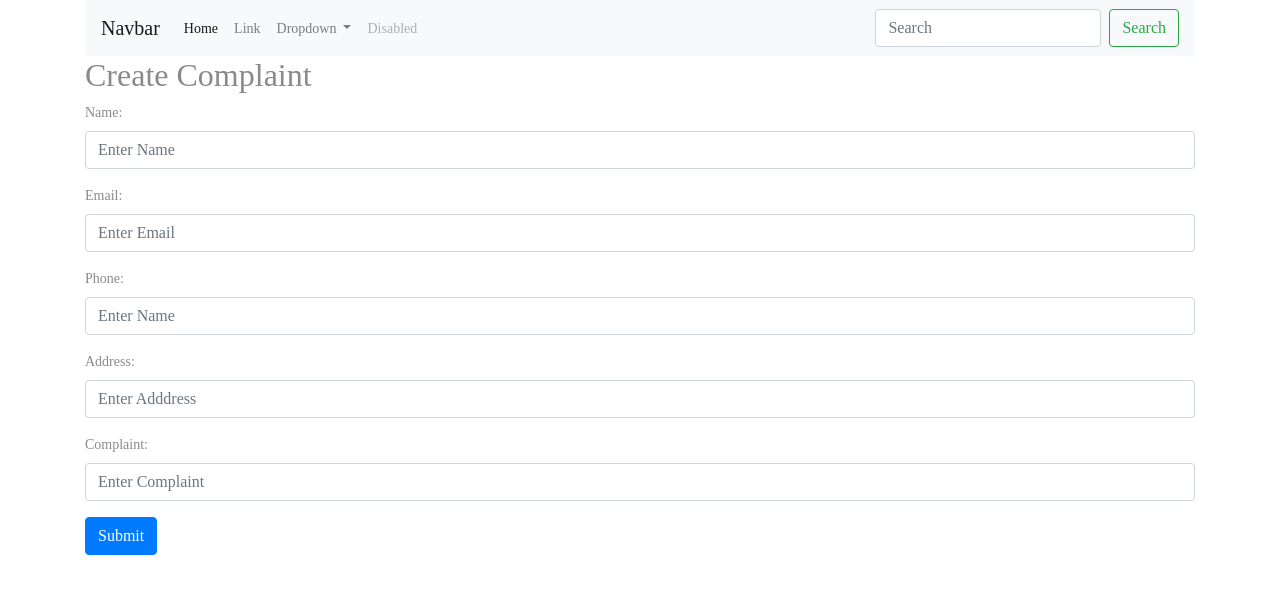
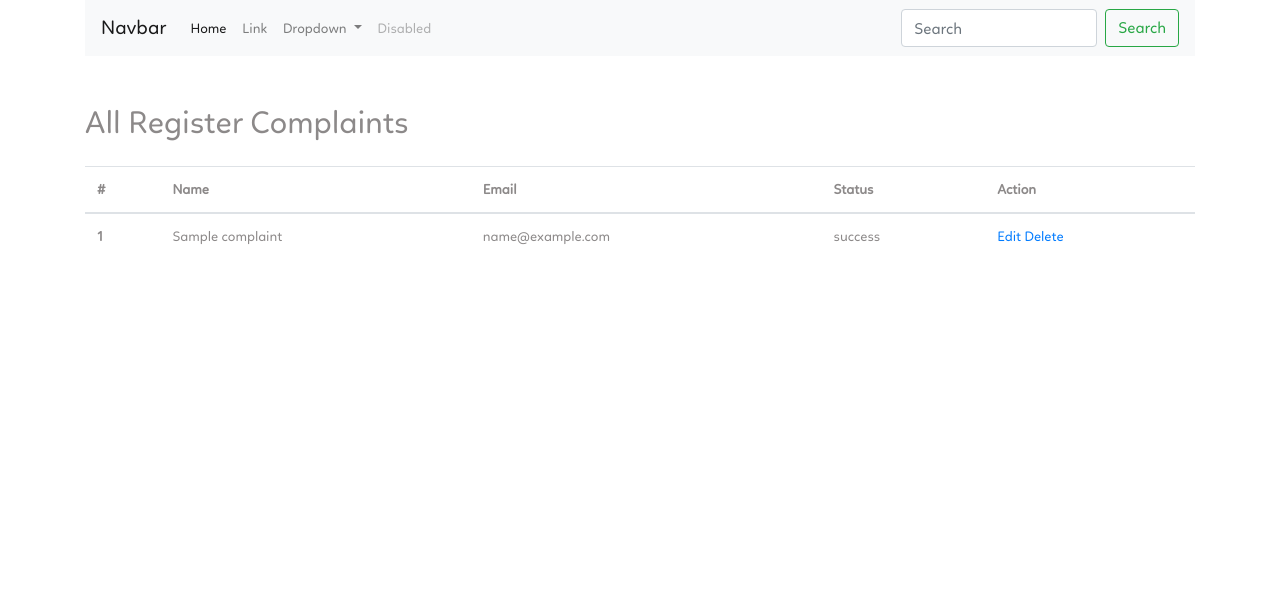
Before and after one commit to aliz-riaz/complain21, a PHP site: page /home.php in a window 1280 px wide. Shown: the top 594 px of the page. Run offline with PHP 8.4, Linux system fonts and the light colour scheme; the visitor is signed in with stand-in values (Sample User, id 1); tables that the repository leaves empty or names only in its code hold one stand-in row (values such as "Sample post"); some libraries are stand-ins or nearby versions.

Commit message:
added created complaint list page model and view

```diff
--- a/Model/Complaint.php
+++ b/Model/Complaint.php
@@ -23,19 +23,22 @@ class Complaint
      */
     public function registerComplaint()
     {
-        $name = $_POST["name"];
-        $email =$_POST["email"];
-        $phone =$_POST["phone"];
-        $address =$_POST["address"];
-        $complain =$_POST["complain"];
-        $query = 'INSERT INTO tbl_complain (username, password, email) VALUES (?, ?, ?, ?, ?)';
-            $paramType = 'sssss';
+         $name = $_POST["name"];
+         $email =$_POST["email"];
+         $phone =$_POST["phone"];
+         $address =$_POST["address"];
+         $complain =$_POST["complaint"];
+
+        $query = 'INSERT INTO tbl_complaint (`name`, `email`, `phone`, `address`, `complaint`, `status`) VALUES (?, ?, ?, ?, ?, ?)';
+            $paramType = 'ssssss';
             $paramValue = array(
                 $name,
                 $email,
                 $phone,
                 $address,
-                $complain
+                $complain,
+                'Pending'
+
             );
             $complainId = $this->ds->insert($query, $paramType, $paramValue);
             if (! empty($complainId)) {
@@ -44,8 +47,21 @@ class Complaint
                     "message" => "Your complaint has been registered successfully."
                 );
             }
+            else {
+                $response = array(
+                    "status" => "error",
+                    "message" => "Error while submitting."
+                );
+            }
 
         return $response;
+    }
+
+     public function getAllComplaints()
+    {
+        $query = 'SELECT * FROM tbl_complaint';
+        $memberRecord = $this->ds->getAll($query);
+        return $memberRecord;
     }
 
     public function getMember($username)
--- a/home.php
+++ b/home.php
@@ -1,11 +1,11 @@
 <?php
 use Phppot\Complaint;
 
-if (! empty($_POST["login-btn"])) {
+
     require_once __DIR__ . '/Model/Complaint.php';
     $complaint = new Complaint();
-    $complaintResult = $complaint->registerComplaint();
-}
+    $complaintRecords = $complaint->getAllComplaints();
+
 ?>
 
     <?php
@@ -15,30 +15,37 @@ if (! empty($_POST["login-btn"])) {
     <div class="container">
         <div class="row">
             <div class="col-sm-12">
-                <h2>Create Complaint</h2>
-                <form action="/" class="w-100 d-block">
-                  <div class="form-group">
-                    <label for="name">Name:</label>
-                    <input type="text" class="form-control" placeholder="Enter Name" id="name">
-                  </div>
-                  <div class="form-group">
-                    <label for="email">Email:</label>
-                    <input type="email" class="form-control" placeholder="Enter Email" id="email">
-                  </div>
-                  <div class="form-group">
-                    <label for="phone">Phone:</label>
-                    <input type="text" class="form-control" placeholder="Enter Name" id="name">
-                  </div>
-                  <div class="form-group">
-                    <label for="address">Address:</label>
-                    <input type="text" class="form-control" placeholder="Enter Adddress" id="address">
-                  </div>
-                  <div class="form-group">
-                    <label for="complaint">Complaint:</label>
-                    <input type="text" class="form-control" placeholder="Enter Complaint" id="complaint">
-                  </div>
-                  <button type="submit" class="btn btn-primary" name="complaint" value="complaint">Submit</button>
-                </form>
+
+                <h2 class="pt-5">All Register Complaints</h2>
+               <table class="table mt-4">
+                  <thead>
+                    <tr>
+                      <th>#</th>
+                      <th>Name</th>
+                      <th>Email</th>
+                      <th>Status</th>
+                      <th>Action</th>
+                    </tr>
+                  </thead>
+                  <tbody>
+                    <?php
+                    foreach ($complaintRecords as $row ) { ?>
+                      <tr>
+                      <th scope="row"><?php echo $row['id'] ?></th>
+                      <td><?php echo $row['name'] ?></td>
+                      <td><?php echo $row['email'] ?></td>
+                      <td><?php echo $row['status'] ?></td>
+                      <td>
+                        <a href="edit.php?id=<?php echo $row['id'] ?>">Edit</a>
+                        <a href="?delete=<?php echo $row['id'] ?>">Delete</a>
+                      </td>
+                    </tr>
+                    <?php }
+                    ?>
+
+
+                  </tbody>
+                </table>
             </div>
         </div>
     </div>
--- a/inc/header.php
+++ b/inc/header.php
@@ -23,6 +23,7 @@ if (isset($_SESSION["username"])) {
 
     <!-- Bootstrap CSS -->
     <link rel="stylesheet" href="assets/css/bootstrap.min.css"  />
+    <link rel="stylesheet" type="text/css" href="assets/fonts/linotte/stylesheet.css">
     <link rel="stylesheet" href="assets/css/main.css"  />
 
     <title>Complaint List</title>
--- a/lib/DataSource.php
+++ b/lib/DataSource.php
@@ -112,6 +112,33 @@ class DataSource
     }
 
     /**
+     * To get database results
+     *
+     * @param string $query
+     * @param string $paramType
+     * @param array $paramArray
+     * @return array
+     */
+    public function getAll($query)
+    {
+
+        $stmt = $this->conn->prepare($query);
+
+        $stmt->execute();
+        $result = $stmt->get_result();
+
+        if ($result->num_rows > 0) {
+            while ($row = $result->fetch_assoc()) {
+                $resultset[] = $row;
+            }
+        }
+
+        if (! empty($resultset)) {
+            return $resultset;
+        }
+    }
+
+    /**
      * To insert
      *
      * @param string $query
```
Also changed, not shown: allComplaint.php (added, +56 -0 lines).
